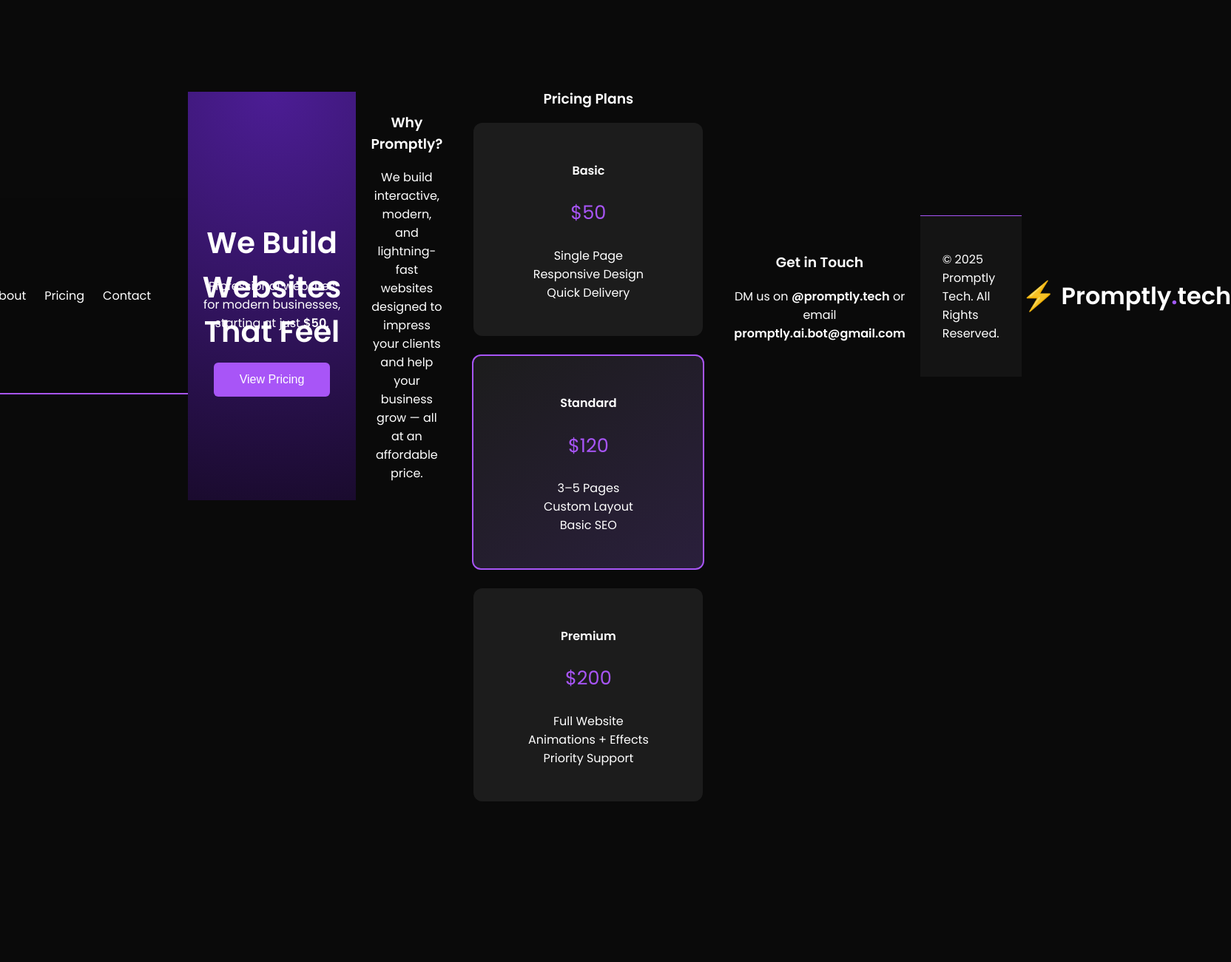
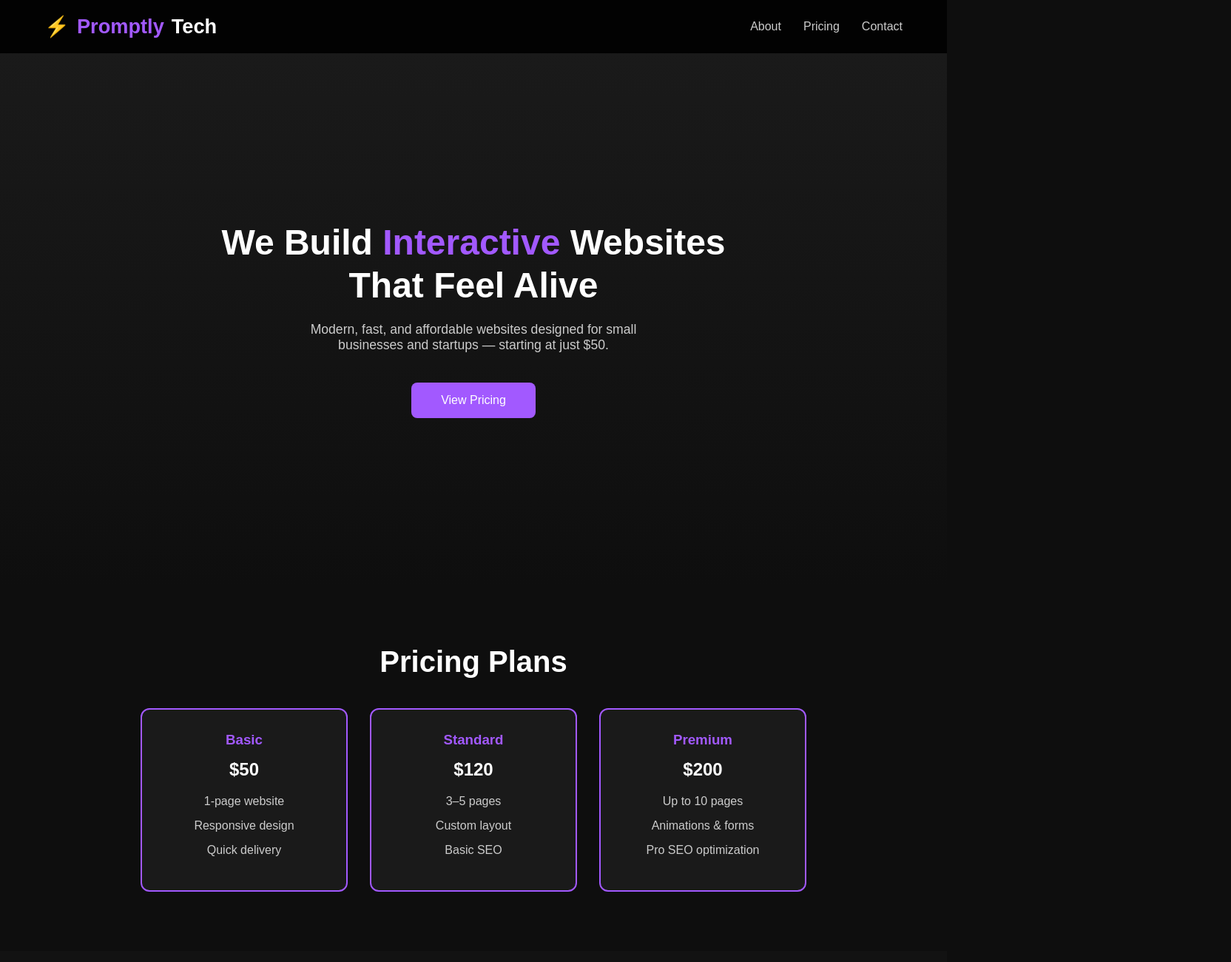
Before and after one commit to hafukusensei-stack/promptly-tech, a plain HTML site: page index.html in a window 1280 px wide. Shown: the top 1300 px of the page at 74% size, 1664 px wide, since content can reach past the window. Before the commit the page ends 1183 px from the top, so only its background shows below. Drawn offline with Linux system fonts and the light colour scheme.

Commit message:
Add files via upload

```diff
--- a/index.html
+++ b/index.html
@@ -3,127 +3,252 @@
 <head>
   <meta charset="UTF-8" />
   <meta name="viewport" content="width=device-width, initial-scale=1.0" />
-  <title>Promptly Tech | Websites That Work</title>
-  <link rel="stylesheet" href="style.css" />
-</head>
-<body>
+  <title>Promptly Tech</title>
+  <style>
+    * {
+      margin: 0;
+      padding: 0;
+      box-sizing: border-box;
+      font-family: "Poppins", sans-serif;
+    }
 
-  <nav class="navbar">
-    <div class="logo">
-      <img src="logo.png" alt="Promptly Logo" />
-      <h1>Promptly Tech</h1>
-    </div>
-    <ul>
-      <li><a href="#about">About</a></li>
-      <li><a href="#pricing">Pricing</a></li>
-      <li><a href="#contact">Contact</a></li>
-    </ul>
-  </nav>
+    body {
+      background-color: #0e0e0e;
+      color: #fff;
+      scroll-behavior: smooth;
+    }
 
-  <section class="hero">
-    <h2 id="typewriter"></h2>
-    <p class="fade-in">Professional websites for modern businesses, starting at just <strong>$50</strong>.</p>
-    <button onclick="scrollToSection('pricing')">View Pricing</button>
-  </section>
-
-  <section id="about" class="fade-section">
-    <h3>Why Promptly?</h3>
-    <p>We build interactive, modern, and lightning-fast websites designed to impress your clients and help your business grow — all at an affordable price.</p>
-  </section>
-
-  <section id="pricing" class="fade-section">
-    <h3>Pricing Plans</h3>
-    <div class="price-cards">
-      <div class="card">
-        <h4>Basic</h4>
-        <p class="price">$50</p>
-        <p>Single Page<br>Responsive Design<br>Quick Delivery</p>
-      </div>
-      <div class="card highlight">
-        <h4>Standard</h4>
-        <p class="price">$120</p>
-        <p>3–5 Pages<br>Custom Layout<br>Basic SEO</p>
-      </div>
-      <div class="card">
-        <h4>Premium</h4>
-        <p class="price">$200</p>
-        <p>Full Website<br>Animations + Effects<br>Priority Support</p>
-      </div>
-    </div>
-  </section>
-
-  <section id="contact" class="fade-section">
-    <h3>Get in Touch</h3>
-    <p>DM us on <strong>@promptly.tech</strong> or email <strong>promptly.ai.bot@gmail.com</strong></p>
-  </section>
-
-  <footer>
-    <p>© 2025 Promptly Tech. All Rights Reserved.</p>
-  </footer>
-
-  <script src="script.js"></script>
-</body>
-</html>
-
-<!DOCTYPE html>
-<html lang="en">
-<head>
-  <meta charset="UTF-8" />
-  <meta name="viewport" content="width=device-width, initial-scale=1.0" />
-  <title>Promptly</title>
-  <style>
-    body {
-      background-color: #0a0a0a;
+    /* Header */
+    header {
       display: flex;
-      justify-content: center;
       align-items: center;
-      height: 100vh;
-      margin: 0;
-      font-family: 'Poppins', sans-serif;
+      justify-content: space-between;
+      padding: 20px 60px;
+      background: rgba(0, 0, 0, 0.8);
+      position: sticky;
+      top: 0;
+      z-index: 1000;
+      backdrop-filter: blur(10px);
     }
 
     .logo {
       display: flex;
       align-items: center;
-      color: white;
-      font-weight: 600;
-      font-size: 2rem;
-      gap: 8px;
-      cursor: pointer;
-      text-decoration: none;
-      user-select: none;
+      gap: 10px;
+      font-size: 1.7rem;
+      font-weight: 700;
     }
 
-    .logo-icon {
-      color: #A259FF; /* purple accent */
-      font-size: 2.3rem;
-      animation: pulse 1.5s infinite;
+    .logo span {
+      color: #a259ff;
     }
 
-    .logo-text {
-      color: #ffffff;
+    nav {
+      display: flex;
+      gap: 30px;
     }
 
-    .logo-text .dot {
-      color: #A259FF;
+    nav a {
+      color: #ccc;
+      text-decoration: none;
+      transition: 0.3s;
     }
 
-    @keyframes pulse {
-      0%, 100% {
-        transform: scale(1);
-        opacity: 1;
-      }
-      50% {
-        transform: scale(1.15);
-        opacity: 0.85;
-      }
+    nav a:hover {
+      color: #a259ff;
+    }
+
+    /* Hero Section */
+    .hero {
+      display: flex;
+      flex-direction: column;
+      align-items: center;
+      justify-content: center;
+      min-height: 90vh;
+      text-align: center;
+      background: linear-gradient(180deg, #1a1a1a 0%, #0e0e0e 100%);
+      padding: 60px 20px;
+    }
+
+    .hero h1 {
+      font-size: 3rem;
+      color: white;
+      line-height: 1.2;
+      margin-bottom: 20px;
+    }
+
+    .hero h1 span {
+      color: #a259ff;
+    }
+
+    .hero p {
+      font-size: 1.1rem;
+      color: #ccc;
+      max-width: 500px;
+      margin-bottom: 40px;
+    }
+
+    .hero button {
+      background: #a259ff;
+      color: white;
+      padding: 15px 40px;
+      border: none;
+      border-radius: 8px;
+      cursor: pointer;
+      font-size: 1rem;
+      transition: 0.3s;
+    }
+
+    .hero button:hover {
+      transform: scale(1.05);
+      background: #8b3dff;
+    }
+
+    /* Pricing Section */
+    .pricing {
+      text-align: center;
+      padding: 80px 20px;
+    }
+
+    .pricing h2 {
+      font-size: 2.5rem;
+      margin-bottom: 40px;
+    }
+
+    .plans {
+      display: flex;
+      flex-wrap: wrap;
+      justify-content: center;
+      gap: 30px;
+    }
+
+    .plan {
+      background: #1a1a1a;
+      border: 2px solid #a259ff;
+      border-radius: 12px;
+      width: 280px;
+      padding: 30px;
+      transition: 0.3s;
+    }
+
+    .plan:hover {
+      transform: translateY(-10px);
+      box-shadow: 0 0 20px #a259ff44;
+    }
+
+    .plan h3 {
+      margin-bottom: 15px;
+      color: #a259ff;
+    }
+
+    .plan p {
+      color: #ccc;
+      margin-bottom: 15px;
+    }
+
+    .plan h4 {
+      color: white;
+      margin-bottom: 20px;
+      font-size: 1.5rem;
+    }
+
+    /* Contact Section */
+    .contact {
+      background: #121212;
+      text-align: center;
+      padding: 80px 20px;
+    }
+
+    .contact h2 {
+      font-size: 2.2rem;
+      margin-bottom: 20px;
+    }
+
+    .contact p {
+      color: #ccc;
+      margin-bottom: 15px;
+    }
+
+    .contact a {
+      color: #a259ff;
+      text-decoration: none;
+      font-weight: 500;
+    }
+
+    footer {
+      text-align: center;
+      padding: 20px;
+      background: #0a0a0a;
+      font-size: 0.9rem;
+      color: #888;
+    }
+
+    /* Animation */
+    @keyframes fadeIn {
+      from { opacity: 0; transform: translateY(20px); }
+      to { opacity: 1; transform: translateY(0); }
+    }
+
+    .hero, .plan {
+      animation: fadeIn 1s ease forwards;
     }
   </style>
 </head>
 <body>
-  <div class="logo">
-    <span class="logo-icon">⚡</span>
-    <span class="logo-text">Promptly<span class="dot">.</span>tech</span>
-  </div>
+
+  <header>
+    <div class="logo">
+      ⚡ <span>Promptly</span> Tech
+    </div>
+    <nav>
+      <a href="#about">About</a>
+      <a href="#pricing">Pricing</a>
+      <a href="#contact">Contact</a>
+    </nav>
+  </header>
+
+  <section class="hero" id="about">
+    <h1>We Build <span>Interactive</span> Websites<br>That Feel Alive</h1>
+    <p>Modern, fast, and affordable websites designed for small businesses and startups — starting at just $50.</p>
+    <button onclick="document.querySelector('#pricing').scrollIntoView({behavior: 'smooth'})">View Pricing</button>
+  </section>
+
+  <section class="pricing" id="pricing">
+    <h2>Pricing Plans</h2>
+    <div class="plans">
+      <div class="plan">
+        <h3>Basic</h3>
+        <h4>$50</h4>
+        <p>1-page website</p>
+        <p>Responsive design</p>
+        <p>Quick delivery</p>
+      </div>
+      <div class="plan">
+        <h3>Standard</h3>
+        <h4>$120</h4>
+        <p>3–5 pages</p>
+        <p>Custom layout</p>
+        <p>Basic SEO</p>
+      </div>
+      <div class="plan">
+        <h3>Premium</h3>
+        <h4>$200</h4>
+        <p>Up to 10 pages</p>
+        <p>Animations & forms</p>
+        <p>Pro SEO optimization</p>
+      </div>
+    </div>
+  </section>
+
+  <section class="contact" id="contact">
+    <h2>Get in Touch</h2>
+    <p>DM us on <a href="https://promptly.tech" target="_blank">@promptly.tech</a></p>
+    <p>or email us at <a href="mailto:promptly.ai.bot@gmail.com">promptly.ai.bot@gmail.com</a></p>
+  </section>
+
+  <footer>
+    © 2025 Promptly Tech. All rights reserved.
+  </footer>
+
 </body>
 </html>
```
